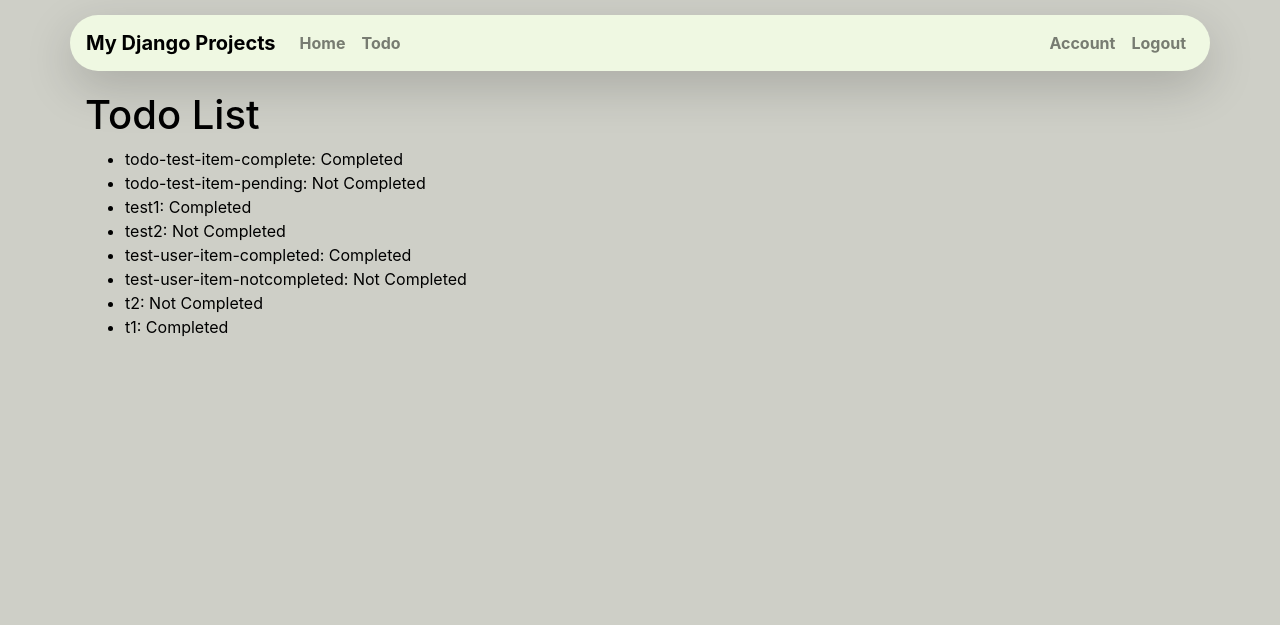
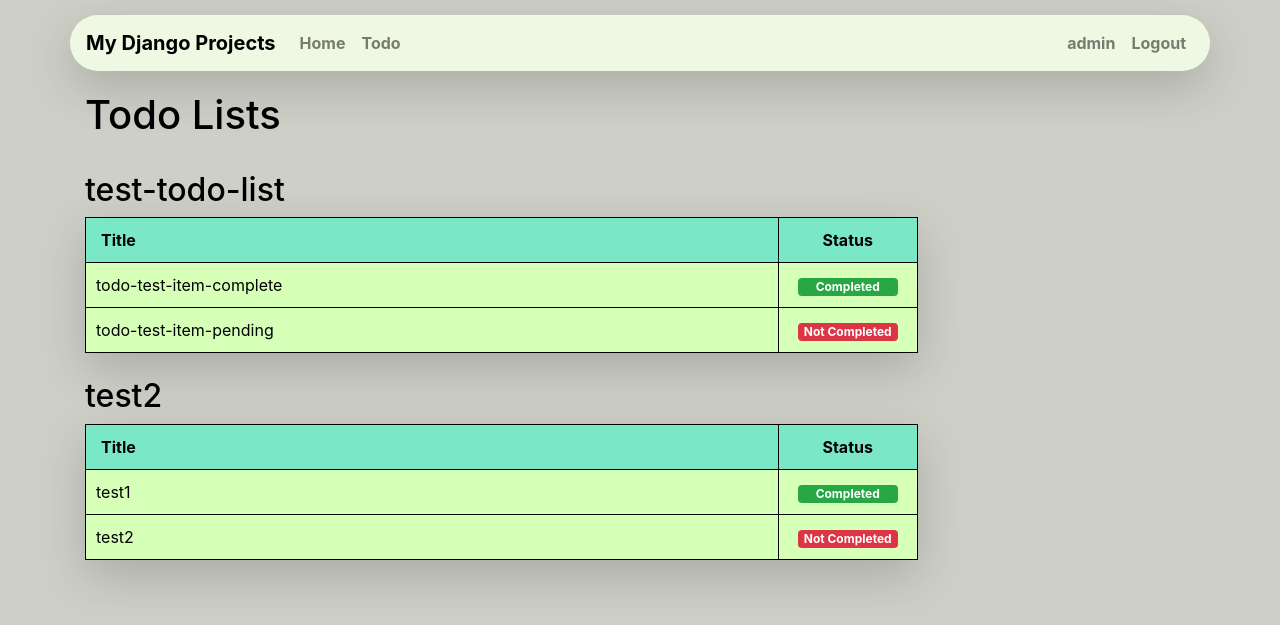
Before and after one commit to duze-elo/Django_Test, a Django app: page /todos/ in a window 1280 px wide. Shown: the top 625 px of the page. Run offline with Django 5.2, Linux system fonts and the light colour scheme; a user stored in the database is signed in; data comes from the database, SQL or seed files in the repository; both versions use the stored data as it was after the commit; some libraries are stand-ins or nearby versions.

Commit message:
add print todos

```diff
--- a/myapp/models.py
+++ b/myapp/models.py
@@ -1,7 +1,22 @@
 from django.db import models
+from django.contrib.auth.models import User
+from django.utils import timezone
 
 # Create your models here.
 
+class TodoList(models.Model):
+    user = models.ForeignKey(User, on_delete=models.CASCADE)
+    title = models.CharField(max_length=200)
+    created_at = models.DateTimeField(default=timezone.now)
+
+    def __str__(self):
+        return f"{self.title} ({self.user.username})"
+
 class TodoItem(models.Model):
+    todo_list = models.ForeignKey(TodoList, on_delete=models.CASCADE)
     title = models.CharField(max_length=200)
     completed = models.BooleanField(default=False)
+    created_at = models.DateTimeField(default=timezone.now)
+
+    def __str__(self):
+        return f"{self.title} ({'Completed' if self.completed else 'Pending'})"
--- a/myapp/templates/base.html
+++ b/myapp/templates/base.html
@@ -49,7 +49,7 @@
         <ul class="navbar-nav">
           {% if user.is_authenticated %}
           <li class="nav-item">
-            <a class="nav-link font-weight-bold" href="{% url 'dashboard' %}">Account</a>
+            <a class="nav-link font-weight-bold" href="{% url 'dashboard' %}">{{user.username}}</a>
           </li>
           <li class="nav-item">
             <a class="nav-link font-weight-bold" href="{% url 'logout' %}">Logout</a>
--- a/myapp/templates/todos.html
+++ b/myapp/templates/todos.html
@@ -1,14 +1,62 @@
 {% extends "base.html" %} {% block title %}Todos{% endblock title %}
-
 {% block content %}
 
-<h1>Todo List</h1>
-<ul>
-    {% for todo in todos %}
-    <li>
-        {{ todo.title }}: {% if todo.completed %}Completed{% else %}Not Completed{% endif %}
-    </li>
-    {% endfor %}
-</ul>
+<style>
+    table {
+        width: 75%;
+        border-collapse: collapse;
+    }
+
+    table, th, td {
+        border: 1px solid black;
+    }
+
+    th, td {
+        padding: 10px;
+        text-align: left;
+        background-color: #D6FFB7;
+    }
+
+    th {
+        background-color: #7AE7C7;
+    }
+
+    span {
+        width: 100px;
+        padding: 5px;
+        border-radius: 5px;
+    }
+</style>
+
+<h1>Todo Lists</h1><br>
+{% if not lists %}
+    <h2>No Todo Lists Found</h2>
+{% endif %}
+
+{% for list in lists %}
+    <h2>{{ list.title }}</h2>
+    <table class="shadow-lg">
+        <thead>
+            <tr>
+                <th class="col-10">Title</th>
+                <th class="text-center">Status</th>
+            </tr>
+        </thead>
+        <tbody>
+            {% for todo in list.todoitem_set.all %}
+                <tr>
+                    <td>{{ todo.title }}</td>
+                    <td class="text-center">
+                        {% if todo.completed %}
+                            <span class="badge badge-success">Completed</span>
+                        {% else %}
+                            <span class="badge badge-danger">Not Completed</span>
+                        {% endif %}
+                    </td>
+                </tr>
+            {% endfor %}
+        </tbody>
+    </table><br>
+{% endfor %}
 
 {% endblock content %}
--- a/myapp/views.py
+++ b/myapp/views.py
@@ -1,5 +1,5 @@
 from django.shortcuts import render
-from .models import TodoItem
+from .models import TodoItem, TodoList
 from django.contrib.auth.decorators import login_required
 
 # Create your views here.
@@ -8,5 +8,7 @@ def home(request):
 
 @login_required
 def todos(request):
-    items = TodoItem.objects.all()
-    return render(request, "todos.html", {"todos": items})
+    user = request.user
+    lists = TodoList.objects.filter(user=user)
+    items = TodoItem.objects.filter(todo_list__in=lists)
+    return render(request, "todos.html", {"todos": items, "lists": lists})
```
Also changed, not shown: myapp/admin.py (+20 -2 lines), Django_Test/migrations/__init__.py (added), db.sqlite3, myapp/migrations/0001_initial.py.
